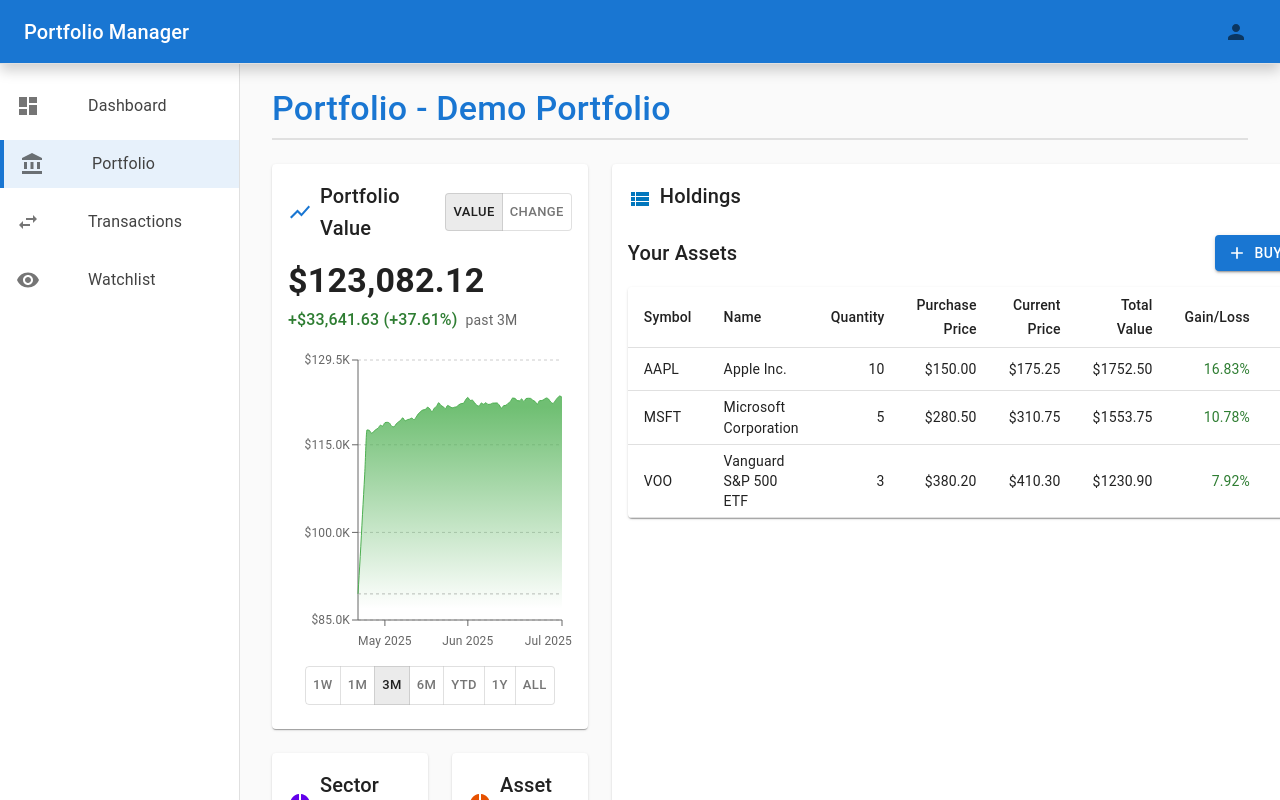
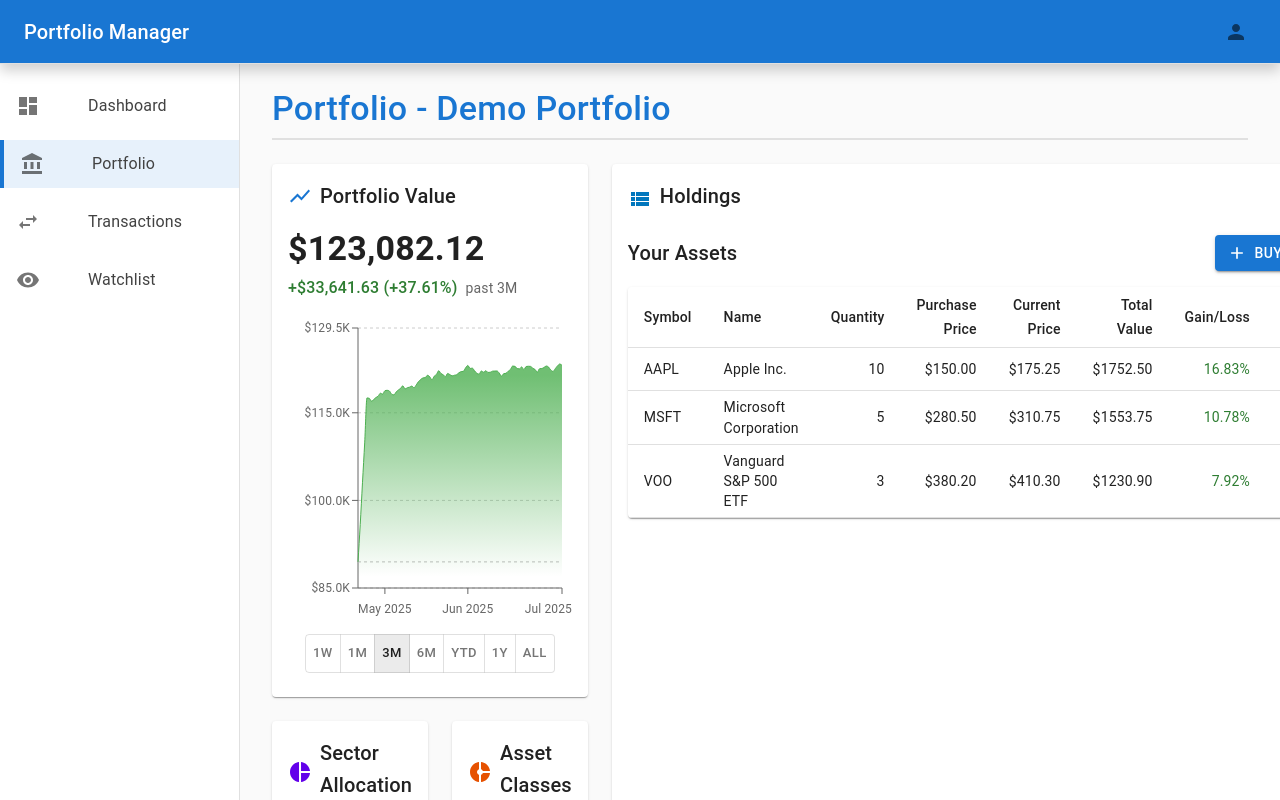
Before and after one commit to e-p-l/portfolio-manager-team14, a React (Create React App) app in the folder client/: page /portfolio in a window 1280 px wide. Shown: the top 800 px of the page. Built offline with nearby package versions, Linux system fonts and the light colour scheme; no server answers; the HTML template or start-up script is replaced by a standard one.

Commit message:
fix: removing value and change toggle

```diff
--- a/client/src/components/PortfolioValueChart.tsx
+++ b/client/src/components/PortfolioValueChart.tsx
@@ -159,7 +159,6 @@ const CustomTooltip = ({ active, payload, label }: any) => {
 const PortfolioValueChart: React.FC = () => {
   const theme = useTheme();
   const [timeRange, setTimeRange] = useState<string>('3M');
-  const [chartType, setChartType] = useState<'value' | 'change'>('value');
 
   // Generate mock data once on component mount
   const [allData] = useState<PortfolioValue[]>(generateMockData);
@@ -196,12 +195,7 @@ const PortfolioValueChart: React.FC = () => {
     }
   }, []);
 
-  // Change chart type handler
-  const handleChartTypeChange = useCallback((_: React.MouseEvent<HTMLElement>, newType: 'value' | 'change') => {
-    if (newType !== null) {
-      setChartType(newType);
-    }
-  }, []);
+  // No chart type handler needed
 
   // Format date for X-axis ticks
   const formatXAxis = (tickItem: string) => {
@@ -221,24 +215,11 @@ const PortfolioValueChart: React.FC = () => {
   return (
     <Card>
       <CardContent>
-        <Box display="flex" justifyContent="space-between" alignItems="center" mb={2}>
-          <Box display="flex" alignItems="center">
-            <ShowChart sx={{ mr: 1, color: theme.palette.primary.main }} />
-            <Typography variant="h6">
-              Portfolio Value
-            </Typography>
-          </Box>
-
-          <ToggleButtonGroup
-            size="small"
-            value={chartType}
-            exclusive
-            onChange={handleChartTypeChange}
-            aria-label="chart type"
-          >
-            <ToggleButton value="value">Value</ToggleButton>
-            <ToggleButton value="change">Change</ToggleButton>
-          </ToggleButtonGroup>
+        <Box display="flex" alignItems="center" mb={2}>
+          <ShowChart sx={{ mr: 1, color: theme.palette.primary.main }} />
+          <Typography variant="h6">
+            Portfolio Value
+          </Typography>
         </Box>
 
         <Box display="flex" flexDirection="column" mb={2}>
```
